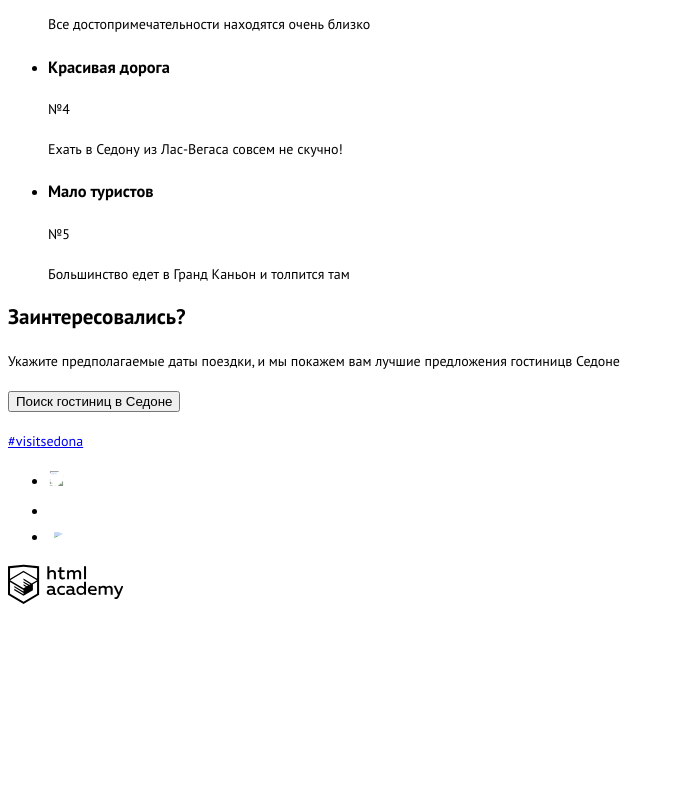
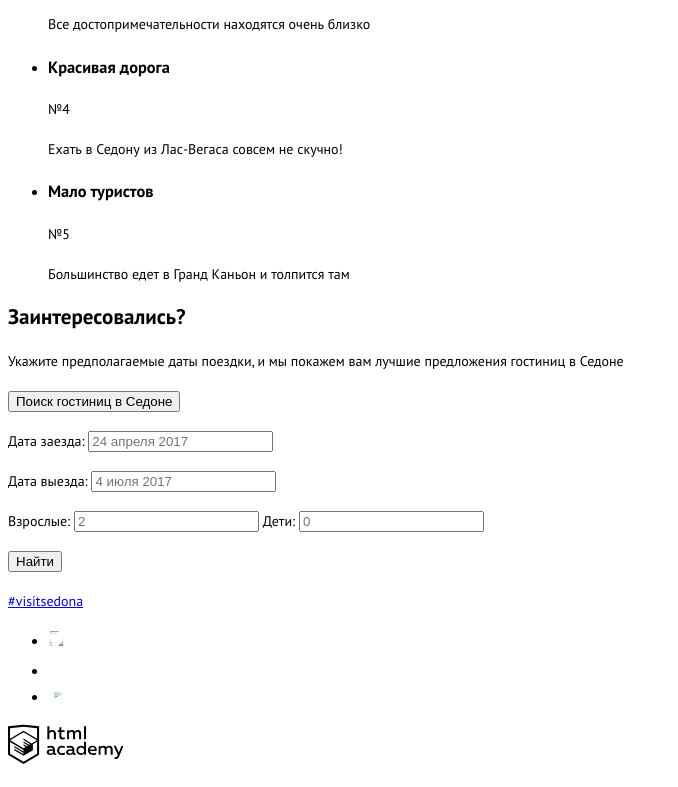
Before and after one commit to encrypticus/sedona, a plain HTML site: page index.html in a window 1280 px wide. Shown: the part 1714-2501 px from the top of the page, without its empty margins (0-678 px from the left). Before the commit the page ends 2341 px from the top, so only its background shows below. Drawn offline with Linux system fonts and the light colour scheme.

Commit message:
Сверстана форма поиска

```diff
--- a/index.html
+++ b/index.html
@@ -114,11 +114,27 @@
     </main>
     <section class="interest">
         <h2 class="interest__title">Заинтересовались?</h2>
-        <p class="interest__info">Укажите предполагаемые даты поездки, и мы покажем вам лучшие предложения гостиницв
-            Седоне</p>
-        <p class="interest__button">
-            <button class="interest__button-search" type="button">Поиск гостиниц в Седоне</button>
-        </p>
+        <p class="interest__info">Укажите предполагаемые даты поездки, и мы покажем вам лучшие предложения гостиниц в Седоне</p>
+        <button class="interest__button" type="button">Поиск гостиниц в Седоне</button>
+        <form class="interest__form search-form" action="/">
+            <p class="search-form__input-wrapper">
+                <label class="search-form__label" for="arrival">Дата заезда:</label>
+                <input class="search-form__input" type="text" name="arrival" id="arrival" placeholder="24 апреля 2017">
+            </p>
+            <p class="search-form__input-wrapper">
+                <label class="search-form__label" for="departure">Дата выезда:</label>
+                <input class="search-form__input" type="text" name="departure" id="departure" placeholder="4 июля 2017">
+            </p>
+            <p class="search-form__input-wrapper">
+                <label class="search-form__label" for="adults">Взрослые:</label>
+                <input class="search-form__input search-form__input--count" type="text" name="adults" id="adults" placeholder="2">
+                <label class="search-form__label" for="children">Дети:</label>
+                <input class="search-form__input search-form__inputq2--count" type="text" name="children" id="children" placeholder="0">
+            </p>
+            <p class="search-form__input-wrapper">
+                <button class="search-form__button" type="button">Найти</button>
+            </p>
+        </form>
     </section>
     <footer class="main-footer">
         <a class="main-footer__link" href="#">#visitsedona</a>
```
